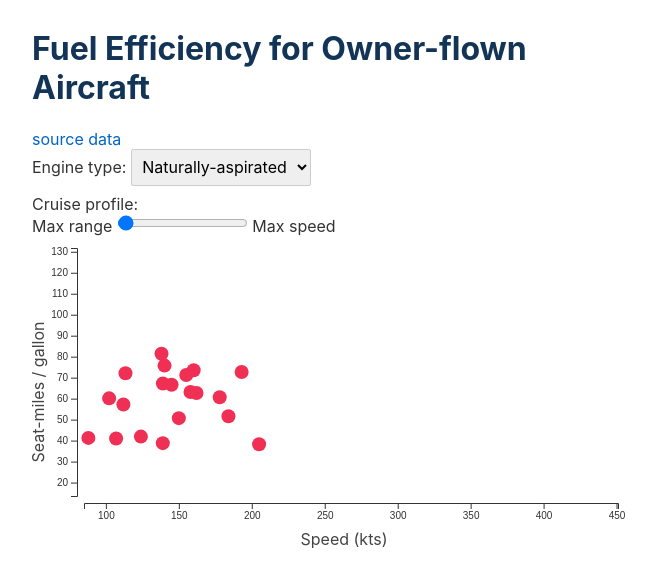
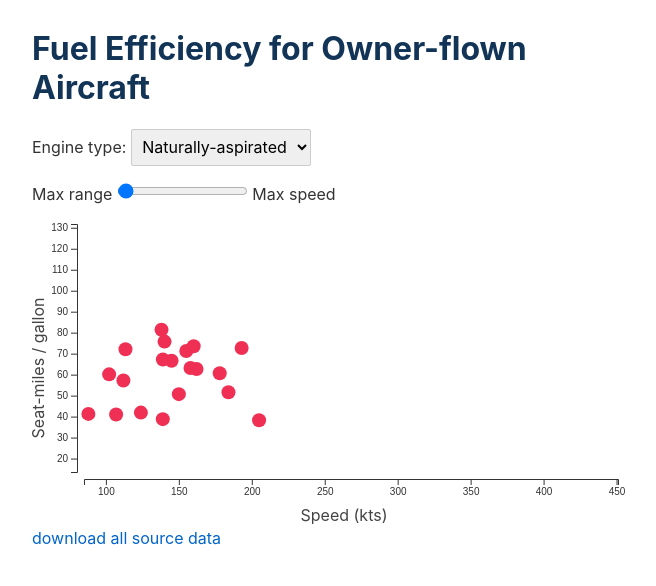
Before and after one commit to natevaughan/flying-slow, a Svelte app: page / in a window 1280 px wide. Shown: the top 586 px of the page, without its empty margins (308-964 px from the left). Built offline with nearby package versions, Linux system fonts and the light colour scheme.

Commit message:
update view

```diff
--- a/src/Aircraft.svelte
+++ b/src/Aircraft.svelte
@@ -4,8 +4,8 @@
 
     export let name;
     export let performanceData;
-    $: maxEcon = maxBy(performanceData, 'SMPG')
-    $: maxCruise = minBy(performanceData, 'SMPG')
+    $: maxEcon = minBy(performanceData, 'Speed')
+    $: maxCruise = maxBy(performanceData, 'Speed')
 
     function roundNumber(num, dec) {
         return Math.round(num * Math.pow(10, dec)) / Math.pow(10, dec);
--- a/src/App.svelte
+++ b/src/App.svelte
@@ -63,6 +63,7 @@
                         .attr('fill', d => types[d.value[0].Type].color)
                         .attr('cx', interpolateSpeed)
                         .attr('cy', interpolateEfficiency)
+                        .style('cursor', 'pointer')
                         .call(e => e.transition(slow).attr('opacity', 1)),
                     update => update
                         .call(e => e.transition(slow)
@@ -175,11 +176,13 @@
         padding: 0;
         margin: 0;
     }
+    .mb-2 {
+        margin-bottom: 8px;
+    }
 </style>
 <div class="container">
     <h1>{headline}</h1>
-    <a href="aircraft_data.csv">source data</a>
-    <label>
+    <label class="mb-2">
         Engine type:
         <select bind:value={type}>
             <option value={TYPE_ALL}>Show all</option>
@@ -188,12 +191,12 @@
             {/each}
         </select>
     </label>
-    <label>
-        Cruise profile:<br/>
+    <label class="mb-2">
         Max range <input type="range" min="1" max="100" bind:value={cruiseProfile} /> Max speed
     </label>
     <div id="js-svg-container"></div>
     {#if highlighted}
         <Aircraft name={highlighted.key} performanceData={highlighted.value} />
     {/if}
+    <div class="mb-2"><a href="aircraft_data.csv">download all source data</a></div>
 </div>
```
